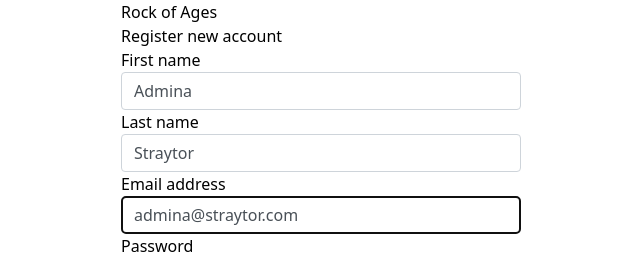
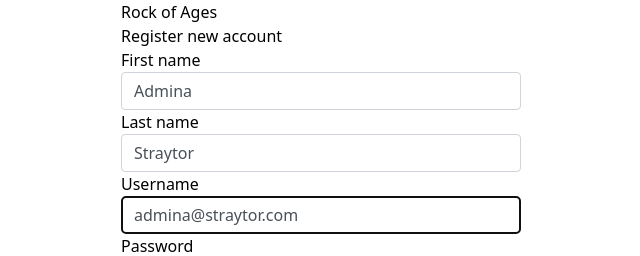
Before and after one commit to EthanB934/Gamerraterclient, a React (Vite) app: page /register in a window 1280 px wide. Shown: the top 256 px of the page, without its empty margins (271-911 px from the left). Built offline with nearby package versions, Linux system fonts and the light colour scheme.

Commit message:
Verified registration component is working

```diff
--- a/src/pages/Register.jsx
+++ b/src/pages/Register.jsx
@@ -3,7 +3,7 @@ import { Link, useNavigate } from "react-router-dom";
 import "./Login.css"
 
 export const Register = () => {
-    const [email, setEmail] = useState("admina@straytor.com")
+    const [username, setUsername] = useState("admina@straytor.com")
     const [password, setPassword] = useState("straytor")
     const [firstName, setFirstName] = useState("Admina")
     const [lastName, setLastName] = useState("Straytor")
@@ -15,7 +15,7 @@ export const Register = () => {
         fetch(`http://localhost:8000/register`, {
             method: "POST",
             body: JSON.stringify({
-                email,
+                username,
                 password,
                 first_name: firstName,
                 last_name: lastName
@@ -65,12 +65,12 @@ export const Register = () => {
                             required autoFocus />
                     </fieldset>
                     <fieldset className="mb-4">
-                        <label htmlFor="inputEmail"> Email address </label>
-                        <input type="email" id="inputEmail"
-                            value={email}
-                            onChange={evt => setEmail(evt.target.value)}
+                        <label htmlFor="inputUsername"> Username </label>
+                        <input type="username" id="inputUsername"
+                            value={username}
+                            onChange={evt => setUsername(evt.target.value)}
                             className="form-control"
-                            placeholder="Email address"
+                            placeholder="Username"
                             required autoFocus />
                     </fieldset>
                     <fieldset className="mb-4">
```
